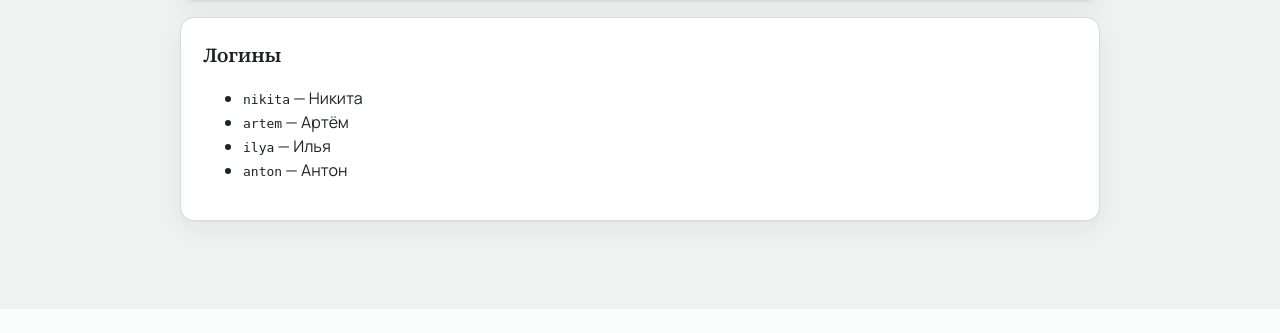
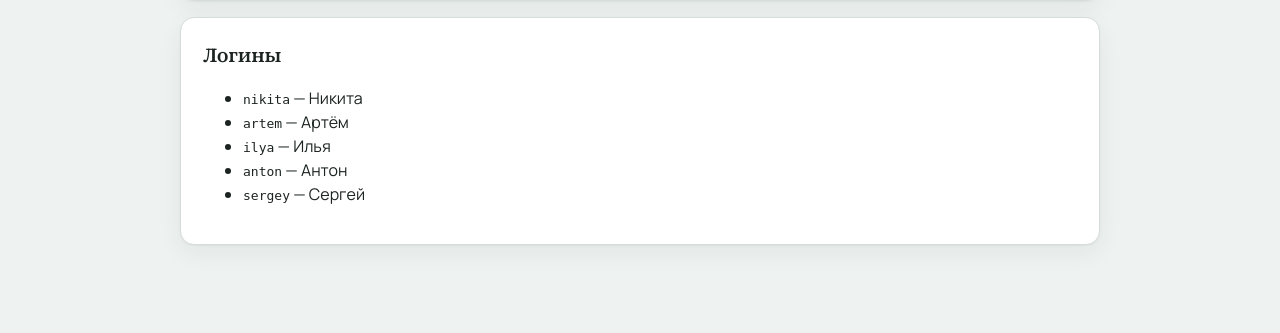
Before and after one commit to karpenko-chernikov/tyuf-tyue-zadachi, a FastAPI app: page /settings in a window 1280 px wide. Shown: the part 567-900 px from the top of the page. Before the commit the page ends 876 px from the top, so only its background shows below. Run offline with FastAPI, Linux system fonts and the light colour scheme; the visitor is signed in with stand-in values (Sample User, id 1).

Commit message:
Add Sergey as a login user (sergey / PASS_SERGEY).
Co-authored-by: Cursor <cursoragent@cursor.com>

```diff
--- a/app/auth.py
+++ b/app/auth.py
@@ -54,6 +54,7 @@ DEFAULT_USERS = (
     ("artem", "Артём", "PASS_ARTEM"),
     ("ilya", "Илья", "PASS_ILYA"),
     ("anton", "Антон", "PASS_ANTON"),
+    ("sergey", "Сергей", "PASS_SERGEY"),
 )
 
 
--- a/app/templates/login.html
+++ b/app/templates/login.html
@@ -5,7 +5,7 @@
   <h1>Вход</h1>
   {% if error %}<div class="alert">{{ error }}</div>{% endif %}
   <form method="post" action="/login">
-    <label>Логин<input type="text" name="username" required autofocus placeholder="nikita / artem / ilya / anton"></label>
+    <label>Логин<input type="text" name="username" required autofocus placeholder="nikita / artem / ilya / anton / sergey"></label>
     <label>Пароль<input type="password" name="password" required></label>
     <button type="submit" class="btn primary">Войти</button>
   </form>
--- a/app/templates/settings.html
+++ b/app/templates/settings.html
@@ -33,6 +33,7 @@
     <li><code>artem</code> — Артём</li>
     <li><code>ilya</code> — Илья</li>
     <li><code>anton</code> — Антон</li>
+    <li><code>sergey</code> — Сергей</li>
   </ul>
 </section>
 {% endblock %}
```
Also changed, not shown: 1 other file.
